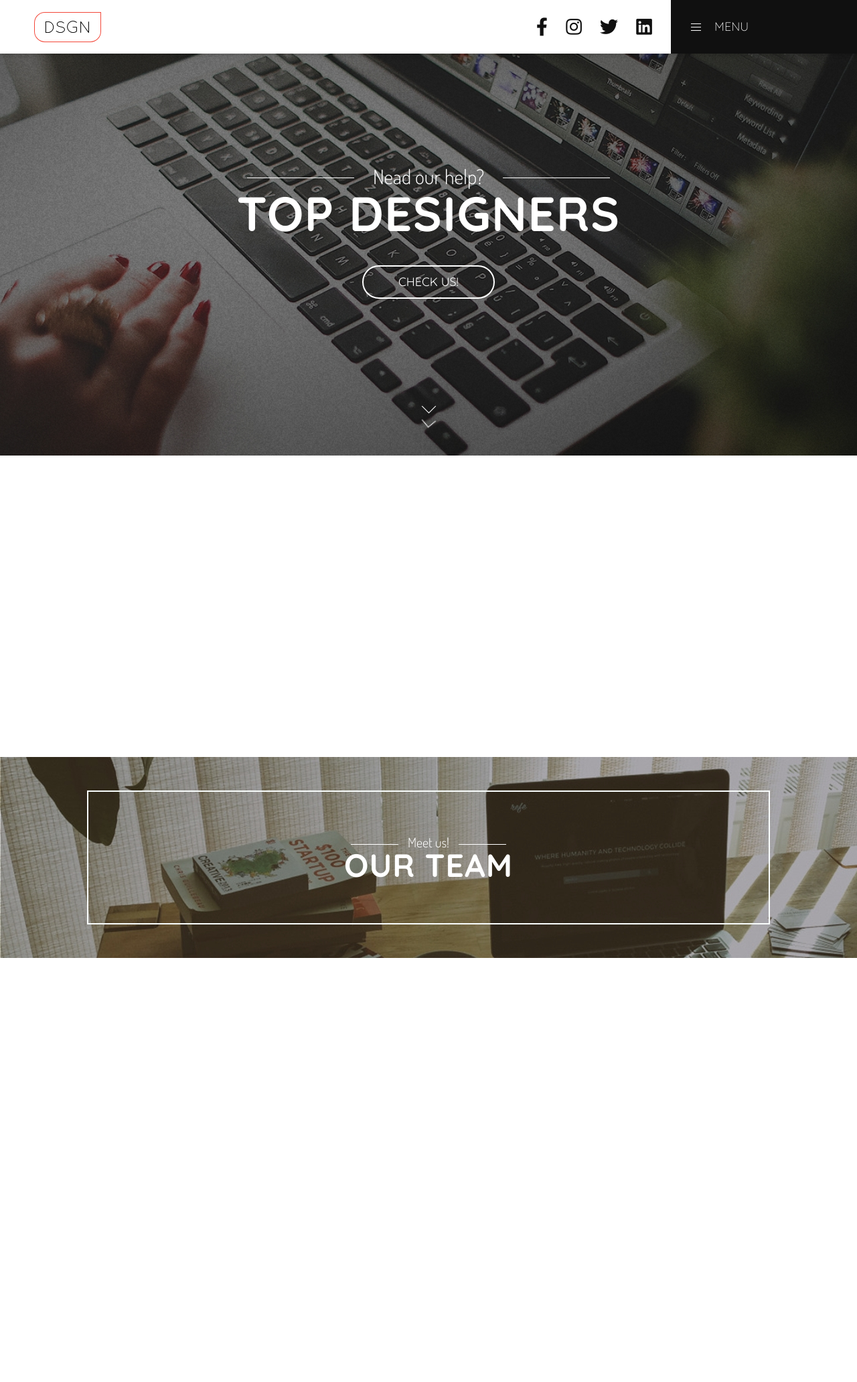
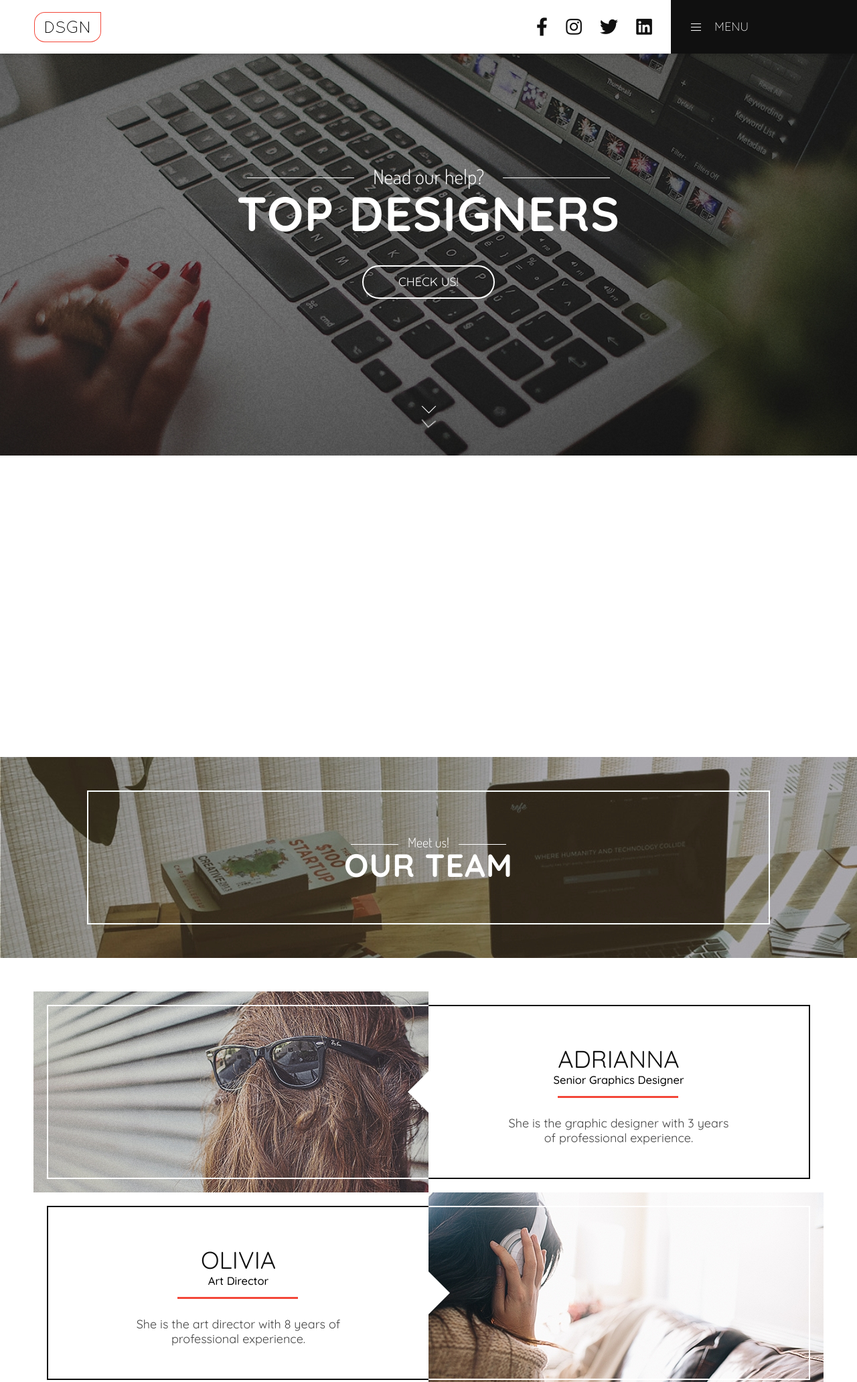
Before and after one commit to mariusjagminas/TopDesigns, a website: page dist/index.html in a window 1280 px wide. Shown: the top 2063 px of the page at 67% size. Drawn offline with Linux system fonts and the light colour scheme.

Commit message:
Complete team section

```diff
--- a/src/sass/_about.scss
+++ b/src/sass/_about.scss
@@ -42,7 +42,7 @@
   margin-top: 40px;
 }
 
-@include phone {
+@include medium-scr-and-up {
   .about-us {
     min-height: 680px;
     padding-top: 155px;
--- a/src/sass/_header.scss
+++ b/src/sass/_header.scss
@@ -142,7 +142,7 @@
   padding: 20px;
 }
 
-@include phone {
+@include medium-scr-and-up {
   .header {
     height: 80px;
     background: linear-gradient(90deg, #ffff 50%, #101010 50%);
--- a/src/sass/_team.scss
+++ b/src/sass/_team.scss
@@ -1,8 +1,183 @@
+.team {
+  min-height: 1580px;
+  padding-bottom: 30px;
+}
+
 .section-header--team {
   background: url(./img/our-team-bg.jpg);
 }
 
-.team {
-  min-height: 1580px;
+.container--card {
+  padding: 0;
+}
 
+.card-content {
+  width: 100%;
+  background: #ffffff;
+  padding: 40px 20px 0 20px;
 }
+
+.card-content__frame {
+  border: 2px solid #101010;
+  border-bottom: none;
+  width: 100%;
+  height: 240px;
+  display: flex;
+  flex-direction: column;
+  align-items: center;
+  justify-content: center;
+  position: relative;
+}
+
+.card-content__frame::after {
+  content: "";
+  border: 32px solid transparent;
+  border-top: 32px solid #ffffff;
+  position: absolute;
+  bottom: -63px;
+  left: calc(50% - 32px);
+}
+
+.card-content__name {
+  text-transform: uppercase;
+  font-size: 2em;
+  font-weight: 400;
+  color: #101010;
+  margin: 0;
+  margin-top: 1.9em;
+}
+
+.card-content__job-title {
+  font-size: 0.92em;
+  color: black;
+  font-weight: 500;
+  margin: 0;
+  padding-top: 0.5em;
+  position: relative;
+}
+
+.card-content__job-title::after {
+  content: "";
+  width: 10.9em;
+  height: 3px;
+  background-color: #f34739;
+  position: absolute;
+  bottom: -1em;
+  left: calc(50% - 5.5em);
+}
+
+.card-content__info {
+  max-width: 20.6em;
+  text-align: center;
+  margin: 0;
+  padding: 2.4em 1em;
+}
+
+.card-photo--adriana {
+  background: url(./img/adriana.jpg);
+}
+
+.card-photo--olivia {
+  background: url(./img/olivia.jpg);
+}
+
+.card-photo--thomas {
+  background: url(./img/thomas.jpg);
+}
+
+.card-photo--taylor {
+  background: url(./img/taylor.jpg);
+}
+
+.card-photo {
+  width: 100%;
+  background-repeat: no-repeat;
+  background-size: cover;
+  padding: 0 20px 20px 20px;
+}
+
+.card-photo__frame {
+  border: 2px solid #ffffff;
+  border-top: none;
+  min-height: 220px;
+}
+
+
+//---- Media queries --//
+
+@include large-scr-and-up {
+
+  .section-header--team {
+    margin-bottom: 50px;
+  }
+
+  .container--card {
+    display: flex;
+    padding: 0 30px;
+  }
+
+  .card-content,
+  .card-photo {
+    width: 50%;
+  }
+
+  .card-content {
+    order: 2;
+    padding: 20px 20px 20px 0;
+  }
+
+  .card-photo {
+    order: 1;
+    padding: 20px 0 20px 20px;
+  }
+
+  .card-content__frame,
+  .card-photo__frame {
+    min-height: 260px;
+  }
+
+  .card-content__frame {
+    border-bottom: 2px solid #101010;
+    border-left: none;
+    justify-content: flex-start;
+  }
+
+  .card-content__frame::after {
+    transform: rotate(90deg);
+    bottom: calc(50% - 32px);
+    left: -63px;
+  }
+
+  .card-photo__frame {
+    border-top: 2px solid #ffffff;
+    border-right: none;
+  }
+
+  //----- Reverse Cards ----//
+
+  .card-content--reverse {
+    order: 1;
+    padding: 20px 0 20px 20px;
+  }
+
+  .card-photo--reverse {
+    order: 2;
+    padding: 20px 20px 20px 0;
+  }
+
+  .card-content__frame--reverse {
+    border-left: 2px solid #101010;
+    border-right: none;
+  }
+
+  .card-content__frame--reverse::after {
+    left: 100%;
+    transform: rotate(-90deg);
+
+  }
+
+  .card-photo__frame--reverse {
+    border-left: none;
+    border-right: 2px solid #ffffff;
+  }
+}
--- a/src/sass/config/_mixins.scss
+++ b/src/sass/config/_mixins.scss
@@ -1,7 +1,13 @@
 // ------- Media Queries --------- //
 
-@mixin phone {
+@mixin medium-scr-and-up {
   @media (min-width: 600px) and (min-height: 400px) {
     @content;
   }
 }
+
+@mixin large-scr-and-up {
+  @media (min-width: 780px) {
+    @content;
+  }
+}
--- a/src/sass/config/_shared.scss
+++ b/src/sass/config/_shared.scss
@@ -46,21 +46,12 @@ img {
   text-align: center;
 }
 
-.section-title__main-text {
-  text-transform: uppercase;
-  font-size: 4em;
-  font-weight: 700;
-  margin: 0.2em 0 0 0;
-  padding-top: 0.04em;
-  letter-spacing: 0.02em;
-}
-
 .section-title__top-text::before,
 .section-title__top-text::after {
   content: "";
   display: inline-block;
   background: #ffffff;
-  width: 28%;
+  width: 13%;
   height: 1px;
   top: 60%;
   position: absolute;
@@ -74,7 +65,21 @@ img {
   right: 0.5em;
 }
 
-@include phone {
+.top-text--short:before, .top-text--short:after {
+  width: 28%;
+}
+
+.section-title__main-text {
+  text-transform: uppercase;
+  font-size: 4em;
+  font-weight: 700;
+  margin: 0.2em 0 0 0;
+  padding-top: 0.04em;
+  letter-spacing: 0.02em;
+}
+
+
+@include medium-scr-and-up {
   .section-title {
     font-size: 12px;
     margin-top: 5.4em;
@@ -100,7 +105,7 @@ img {
   justify-content: center;
 }
 
-@include phone {
+@include medium-scr-and-up {
   .section-header {
     padding: 50px;
   }
```
Also changed, not shown: dist/index.html, dist/main.min.css.
